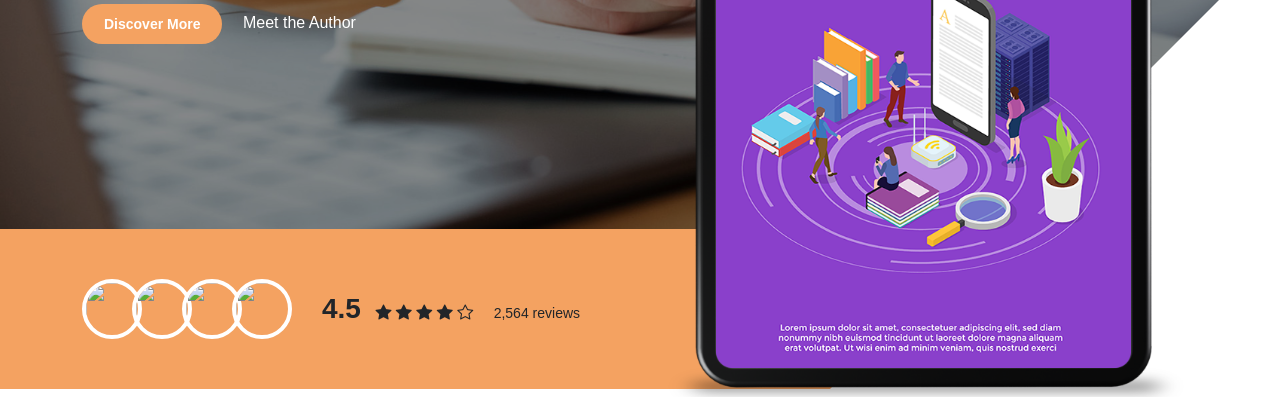
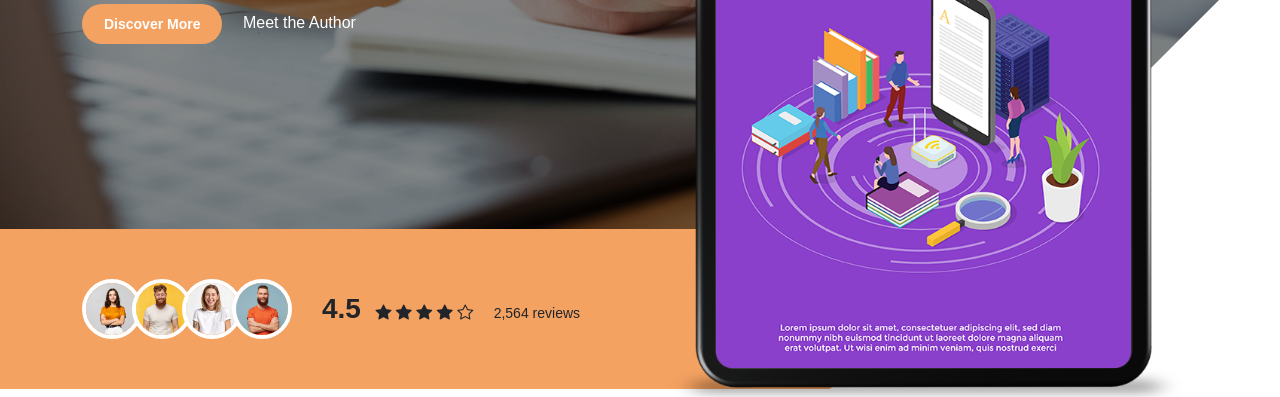
Before and after one commit to Kannanvty/college-industrial-visit, a plain HTML site: page index.html in a window 1280 px wide. Shown: the part 403-800 px from the top of the page. Drawn offline with Linux system fonts and the light colour scheme; a web font is replaced by a local one.

Commit message:
Update index.html
Signed-off-by: Kannanvty <157950744+Kannanvty@users.noreply.github.com>

```diff
--- a/index.html
+++ b/index.html
@@ -116,13 +116,13 @@ https://templatemo.com/tm-588-ebook-landing
 
                         <div class="col-lg-8 col-12">
                             <div class="avatar-group d-flex flex-wrap align-items-center">
-                                <img src="images/avatar/portrait-beautiful-young-woman-standing-grey-wall.jpg" class="img-fluid avatar-image" alt="">
+                                <img src="avatar/portrait-beautiful-young-woman-standing-grey-wall.jpg" class="img-fluid avatar-image" alt="">
 
-                                <img src="images/avatar/portrait-young-redhead-bearded-male.jpg" class="img-fluid avatar-image avatar-image-left" alt="">
+                                <img src="avatar/portrait-young-redhead-bearded-male.jpg" class="img-fluid avatar-image avatar-image-left" alt="">
 
-                                <img src="images/avatar/pretty-blonde-woman.jpg" class="img-fluid avatar-image avatar-image-left" alt="">
+                                <img src="avatar/pretty-blonde-woman.jpg" class="img-fluid avatar-image avatar-image-left" alt="">
 
-                                <img src="images/avatar/studio-portrait-emotional-happy-funny-smiling-boyfriend.jpg" class="img-fluid avatar-image avatar-image-left" alt="">
+                                <img src="avatar/studio-portrait-emotional-happy-funny-smiling-boyfriend.jpg" class="img-fluid avatar-image avatar-image-left" alt="">
 
                                 <div class="reviews-group mt-3 mt-lg-0">
                                     <strong>4.5</strong>
@@ -325,7 +325,7 @@ https://templatemo.com/tm-588-ebook-landing
                         <div class="col-lg-4 col-12">
                             <div class="custom-block d-flex flex-wrap">
                                 <div class="custom-block-image-wrap d-flex flex-column">
-                                    <img src="images/avatar/portrait-beautiful-young-woman-standing-grey-wall.jpg" class="img-fluid avatar-image" alt="">
+                                    <img src="avatar/portrait-beautiful-young-woman-standing-grey-wall.jpg" class="img-fluid avatar-image" alt="">
 
                                     <div class="text-center mt-3">
                                         <span class="text-white">Sandy</span>
@@ -353,7 +353,7 @@ https://templatemo.com/tm-588-ebook-landing
                         <div class="col-lg-4 col-12 my-5 my-lg-0">
                             <div class="custom-block d-flex flex-wrap">
                                 <div class="custom-block-image-wrap d-flex flex-column">
-                                    <img src="images/avatar/portrait-young-redhead-bearded-male.jpg" class="img-fluid avatar-image avatar-image-left" alt="">
+                                    <img src="avatar/portrait-young-redhead-bearded-male.jpg" class="img-fluid avatar-image avatar-image-left" alt="">
 
                                     <div class="text-center mt-3">
                                         <span class="text-white">John</span>
@@ -381,7 +381,7 @@ https://templatemo.com/tm-588-ebook-landing
                         <div class="col-lg-4 col-12">
                             <div class="custom-block d-flex flex-wrap">
                                 <div class="custom-block-image-wrap d-flex flex-column">
-                                    <img src="images/avatar/pretty-blonde-woman.jpg" class="img-fluid avatar-image" alt="">
+                                    <img src="avatar/pretty-blonde-woman.jpg" class="img-fluid avatar-image" alt="">
 
                                     <div class="text-center mt-3">
                                         <span class="text-white">Candy</span>
```
